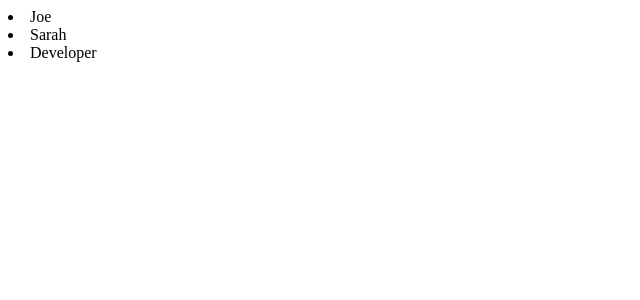
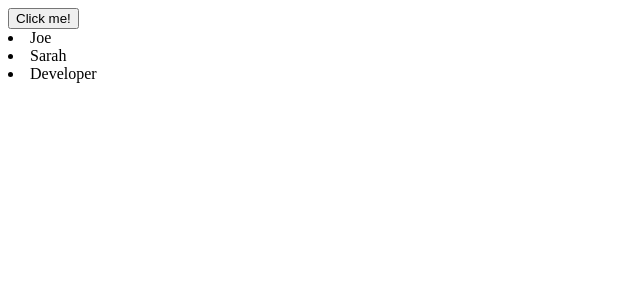
Before and after one commit to carolvasc/rxjs-angular, an Angular app: page / in a window 1280 px wide. Shown: the top 300 px of the page, without its empty margins (0-640 px from the left). Built offline with nearby package versions, Linux system fonts and the light colour scheme.

Commit message:
fromEvent operator

```diff
--- a/src/app/operators/operators.component.html
+++ b/src/app/operators/operators.component.html
@@ -1 +1,4 @@
-<div id="output"></div>
+<div id="output">
+  <button>Click me!</button>
+  <span></span>
+</div>
--- a/src/app/operators/operators.component.ts
+++ b/src/app/operators/operators.component.ts
@@ -30,6 +30,9 @@ export class OperatorsComponent implements OnInit {
     this.firstPluckExample();
     this.secondPluckExample();
     this.thirdPluckExample();
+
+    this.firstFromEventExample();
+    this.secondFromEventExample();
   }
 
   /**
@@ -175,6 +178,28 @@ export class OperatorsComponent implements OnInit {
     example.subscribe(val => this.addItem(val));
   }
 
+
+  /**
+   * FROMEVENT
+   * Cria um Observable que emite eventos de um tipo especifico
+   */
+  firstFromEventExample() {
+    const source = fromEvent(document, 'click');
+
+    const example = source.pipe(map(event => `Event time: ${event.timeStamp}`));
+
+    example.subscribe(val => this.addItem(val));
+  }
+
+  secondFromEventExample() {
+    const button = document.querySelector('button');
+    const source = fromEvent(button, 'click');
+
+    const example = source.pipe(map(val => '10 pontos para a Grifinória'));
+
+    example.subscribe(val => this.addItem(val));
+  }
+
   addItem(value: any) {
     let node = document.createElement("li");
     let textNode = document.createTextNode(value);
```
